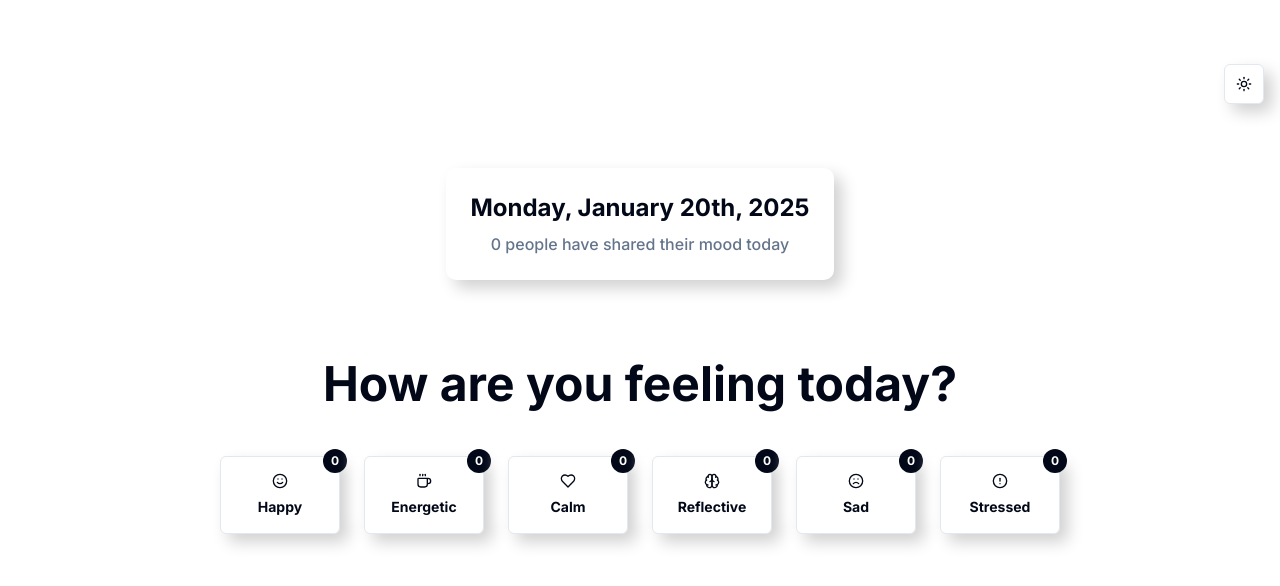
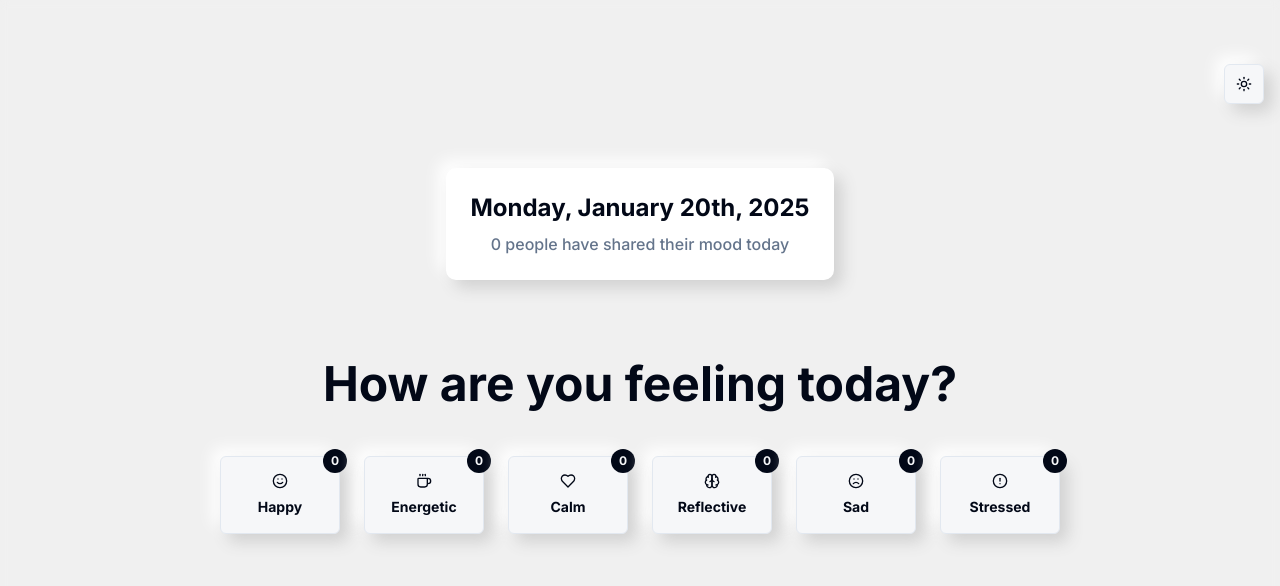
Before and after one commit to Harshcj911/good-face, a React (Vite) app: page / in a window 1280 px wide. Shown: the top 586 px of the page. Built offline with nearby package versions, Linux system fonts and the light colour scheme.

Commit message:
Fix background color issue
Updated the background color to ensure it is not set to white. Adjustments made to the relevant styles to reflect the intended design.
[skip gpt_engineer]

```diff
--- a/src/components/QuoteCard.tsx
+++ b/src/components/QuoteCard.tsx
@@ -13,6 +13,7 @@ const QuoteCard = ({ quote, author, className }: QuoteCardProps) => {
       className={cn(
         "w-full max-w-lg backdrop-blur-sm neo-brutal",
         "animate-fade-in transition-all duration-500",
+        "bg-opacity-20 dark:bg-opacity-10",
         className
       )}
     >
--- a/src/index.css
+++ b/src/index.css
@@ -6,7 +6,7 @@
 
 @layer base {
   :root {
-    --background: 0 0% 100%;
+    --background: 220 20% 97%;
     --foreground: 222.2 84% 4.9%;
     --card: 0 0% 100%;
     --card-foreground: 222.2 84% 4.9%;
@@ -51,9 +51,9 @@
     --border: 217.2 32.6% 17.5%;
     --input: 217.2 32.6% 17.5%;
     --ring: 212.7 26.8% 83.9%;
-    --neo-bg: #2a2a2a;
-    --neo-shadow-dark: #1a1a1a;
-    --neo-shadow-light: #3a3a3a;
+    --neo-bg: #1a1a1a;
+    --neo-shadow-dark: #0f0f0f;
+    --neo-shadow-light: #252525;
   }
 }
 
@@ -62,10 +62,11 @@
     @apply border-border;
   }
   body {
-    @apply bg-background text-foreground font-inter antialiased;
-    text-rendering: optimizeLegibility;
+    @apply bg-background text-foreground font-inter antialiased transition-colors duration-300;
     background-color: var(--neo-bg);
-    transition: background-color 0.5s ease;
+  }
+  html {
+    @apply overflow-x-hidden;
   }
 }
 
@@ -121,11 +122,6 @@
   .mood-stressed {
     @apply bg-mood-stressed-bg text-mood-stressed-text font-bold dark:bg-mood-stressed-dark-bg dark:text-mood-stressed-dark-text neo-brutal;
   }
-
-  .animate-gradient {
-    background-size: 400% 400%;
-    animation: gradient 15s ease infinite;
-  }
 }
 
 @keyframes gradient {
--- a/src/pages/Index.tsx
+++ b/src/pages/Index.tsx
@@ -37,8 +37,8 @@ const Index = () => {
 
     try {
       const newQuote = await generateQuote(mood);
-      setQuote(null); // Reset quote to trigger animation
-      setTimeout(() => setQuote(newQuote), 100); // Add small delay for animation
+      setQuote(null);
+      setTimeout(() => setQuote(newQuote), 100);
 
       const todayKey = new Date().toISOString().split('T')[0];
       const newMoodCounts = {
@@ -64,8 +64,8 @@ const Index = () => {
   };
 
   return (
-    <main className={`min-h-screen transition-colors duration-300 ${selectedMood ? `mood-${selectedMood}` : "bg-background"}`}>
-      <div className="container mx-auto px-4 py-16 flex flex-col items-center gap-12">
+    <main className="min-h-screen transition-colors duration-300">
+      <div className="container mx-auto px-4 py-16 flex flex-col items-center gap-12 backdrop-blur-sm">
         <div className="w-full flex justify-end mb-4">
           <ThemeToggle />
         </div>
```
